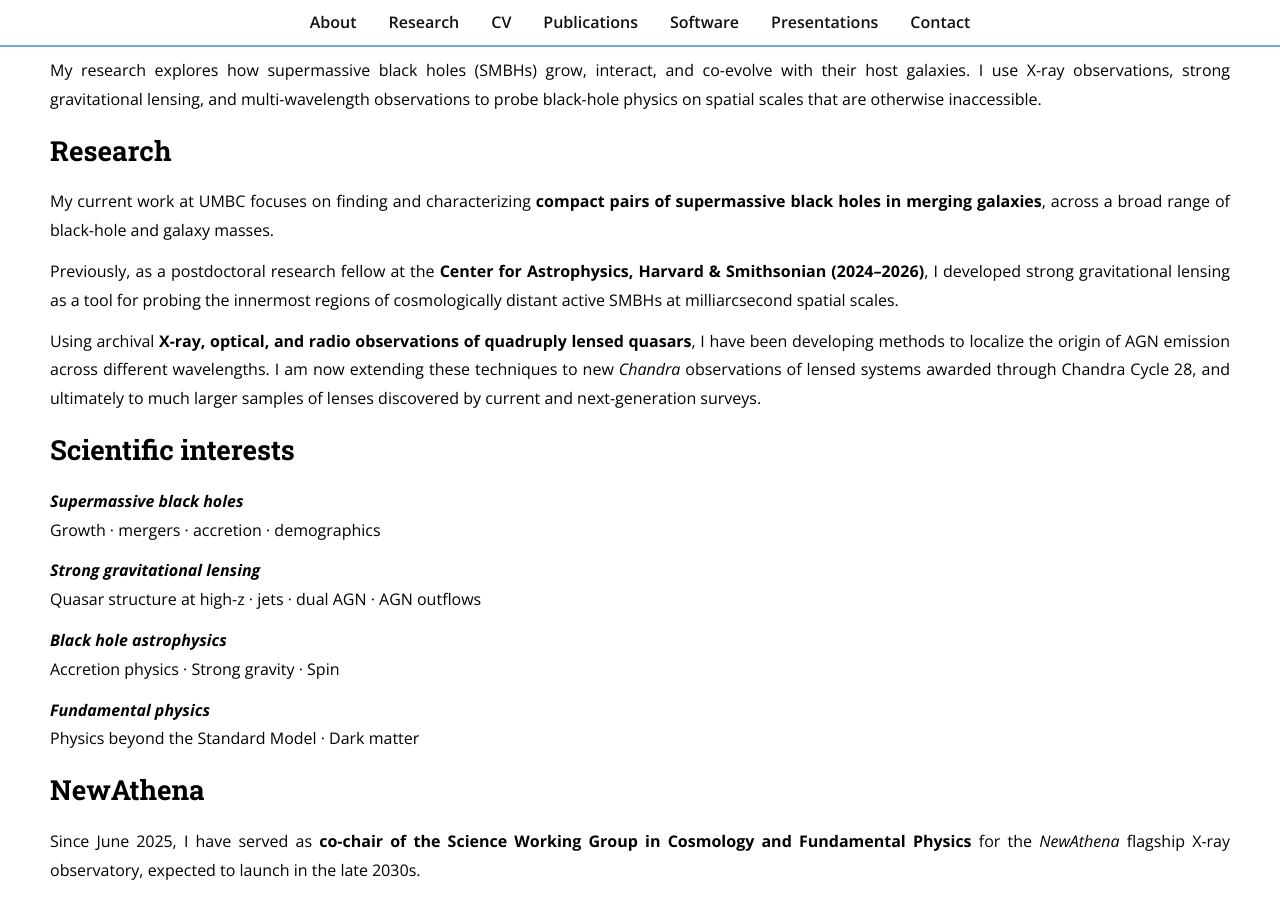
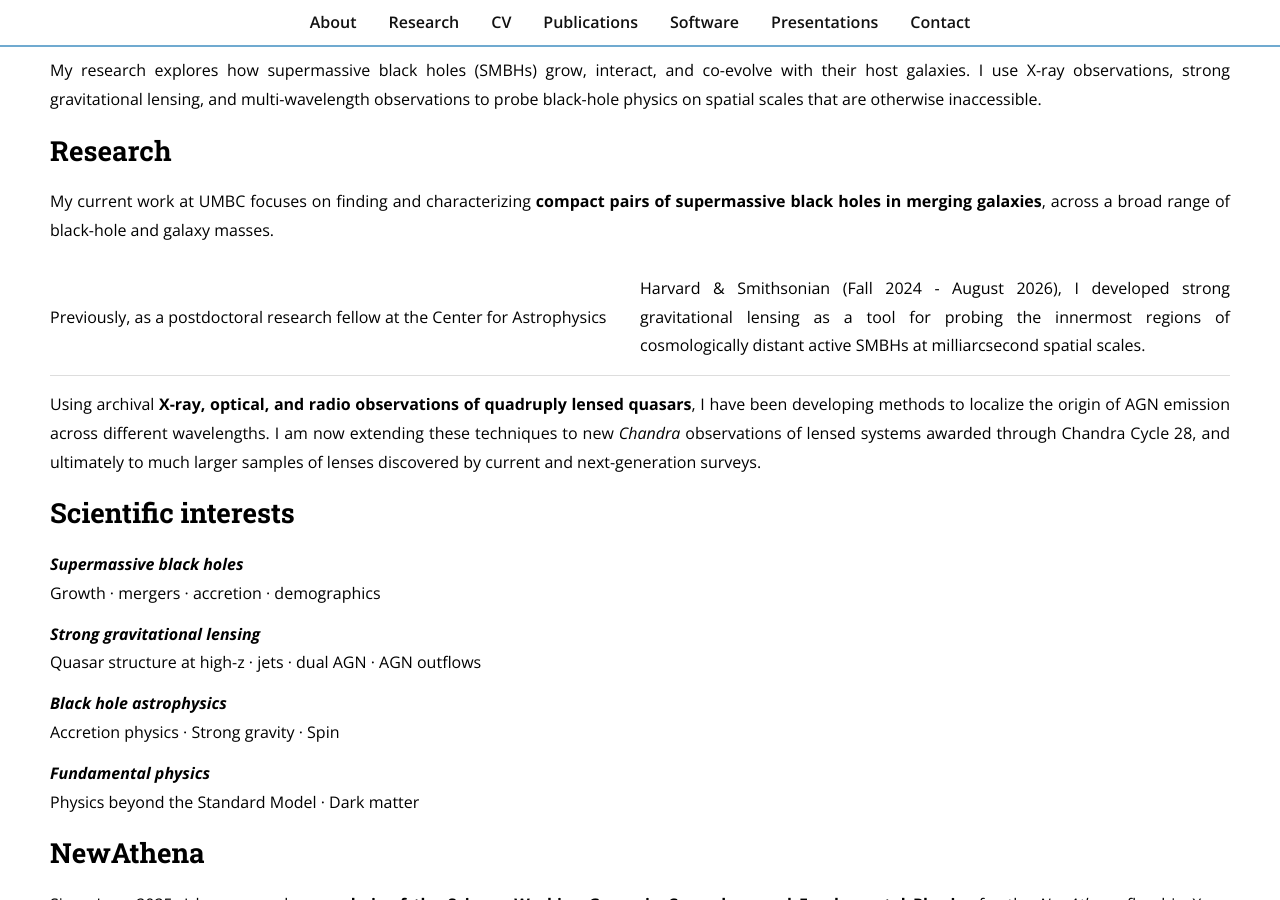
Before and after one commit to jsiskreynes-astro/jsiskreynes-astro.github.io, a Jekyll site: the page built from index.md, in a window 1280 px wide and 900 px high, scrolled down 477 px. Built offline with Jekyll 4.4.1, drawn with Linux system fonts in a browser that asks for light colours; nearby versions of some CDN libraries.

Commit message:
Update index.md

```diff
--- a/index.md
+++ b/index.md
@@ -16,7 +16,7 @@ My research explores how supermassive black holes (SMBHs) grow, interact, and co
 
 My current work at UMBC focuses on finding and characterizing **compact pairs of supermassive black holes in merging galaxies**, across a broad range of black-hole and galaxy masses.
 
-Previously, as a postdoctoral research fellow at the **Center for Astrophysics, Harvard & Smithsonian (2024–2026)**, I developed strong gravitational lensing as a tool for probing the innermost regions of cosmologically distant active SMBHs at milliarcsecond spatial scales.
+Previously, as a postdoctoral research fellow at the Center for Astrophysics | Harvard &amp; Smithsonian  (Fall 2024 - August 2026), I developed strong gravitational lensing as a tool for probing the innermost regions of cosmologically distant active SMBHs at milliarcsecond spatial scales.
 
 Using archival **X-ray, optical, and radio observations of quadruply lensed quasars**, I have been developing methods to localize the origin of AGN emission across different wavelengths. I am now extending these techniques to new *Chandra* observations of lensed systems awarded through Chandra Cycle 28, and ultimately to much larger samples of lenses discovered by current and next-generation surveys.
 
```
